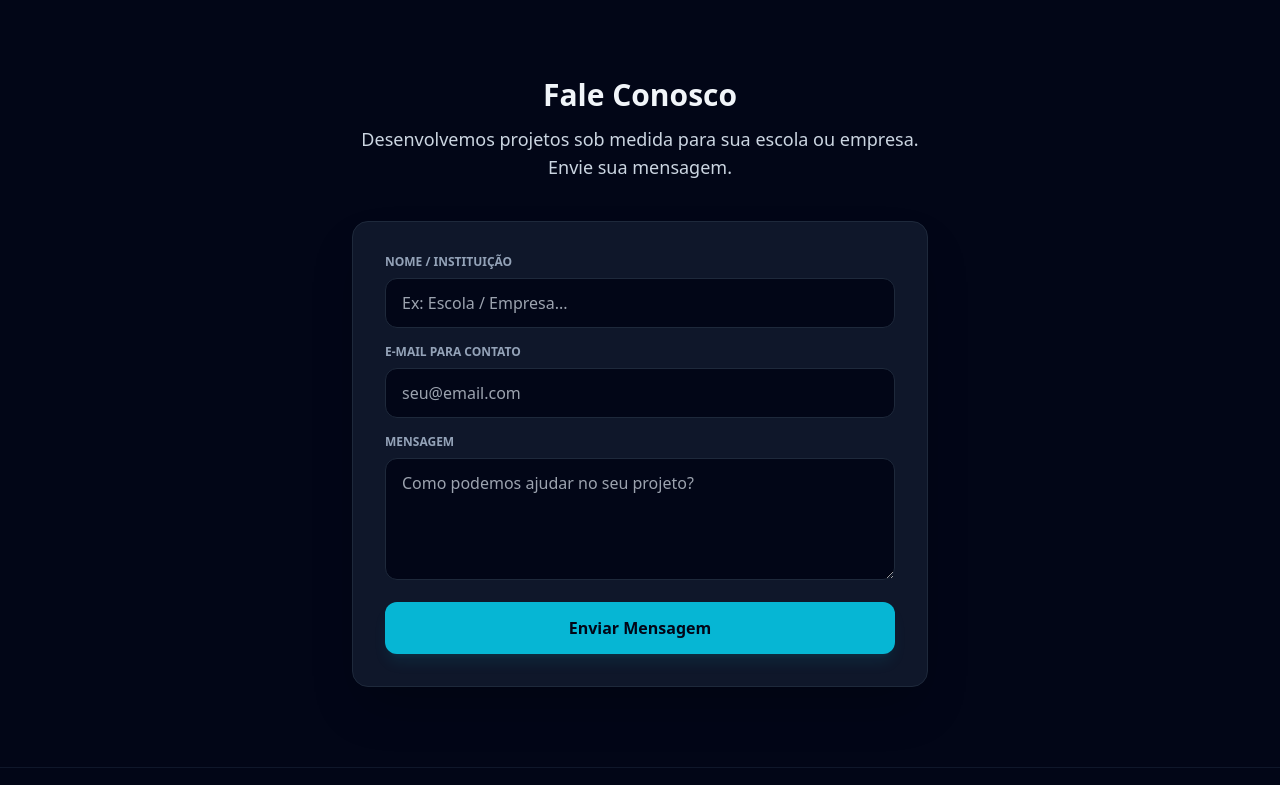
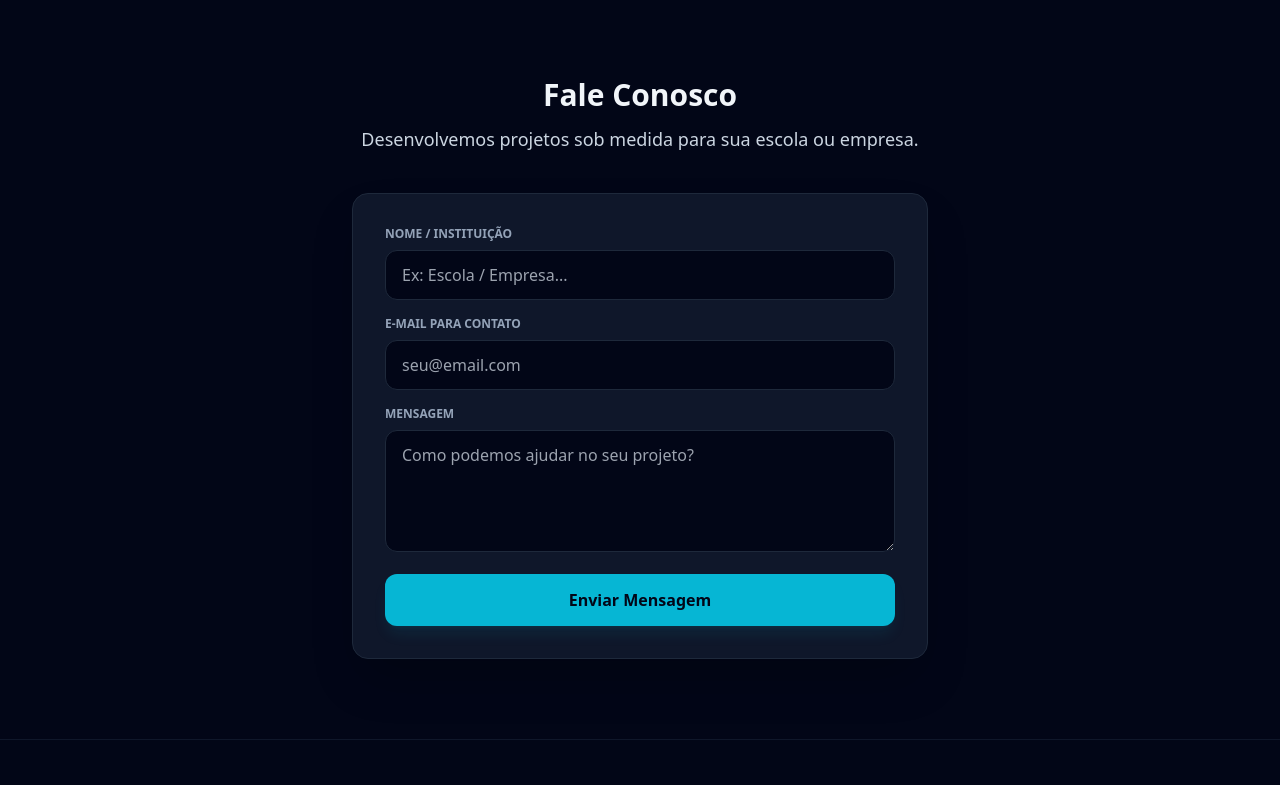
Before and after one commit to dhfartes-cpu/elunaritech, a plain HTML site: page index.html in a window 1280 px wide. Shown: the part 3620-4405 px from the top of the page. Drawn offline with nearby package versions, Linux system fonts and the light colour scheme.

Commit message:
Add files via upload

```diff
--- a/index.html
+++ b/index.html
@@ -294,8 +294,7 @@
     <!-- CONTATO -->
     <section id="contato" class="py-20 px-4 max-w-4xl mx-auto text-center">
         <h2 class="text-3xl font-bold mb-3">Fale Conosco</h2>
-        <p class="text-slate-300 text-lg mb-10 max-w-xl mx-auto">Desenvolvemos projetos sob medida para sua escola ou empresa.
-            Envie sua mensagem.</p>
+        <p class="text-slate-300 text-lg mb-10 max-w-xl mx-auto">Desenvolvemos projetos sob medida para sua escola ou empresa.</p>
 
         <div class="bg-slate-900 border border-slate-800 rounded-2xl p-8 max-w-xl mx-auto text-left shadow-2xl">
             <form id="form-contato" action="https://formspree.io/f/xoeekbwp" method="POST" class="space-y-4">
```
